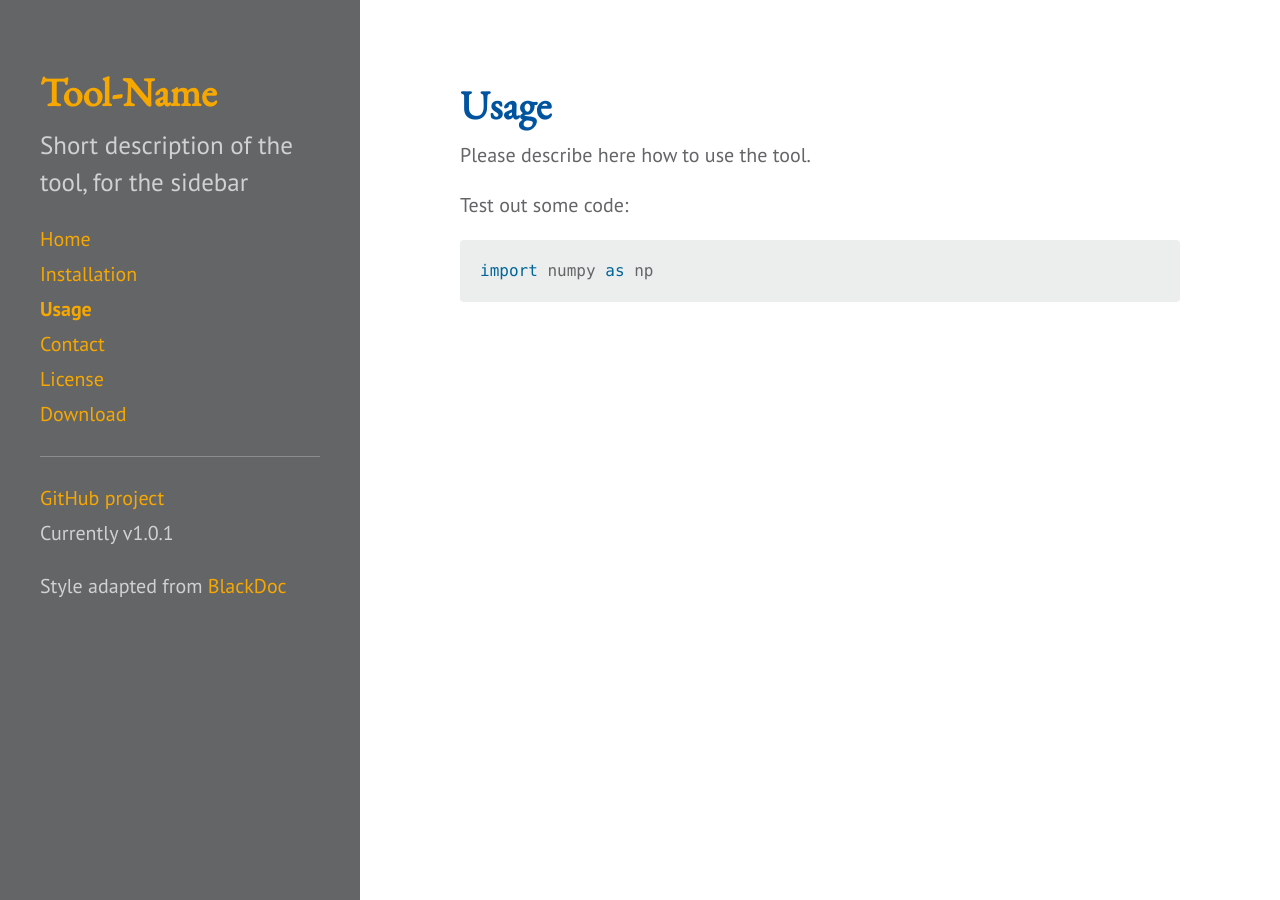
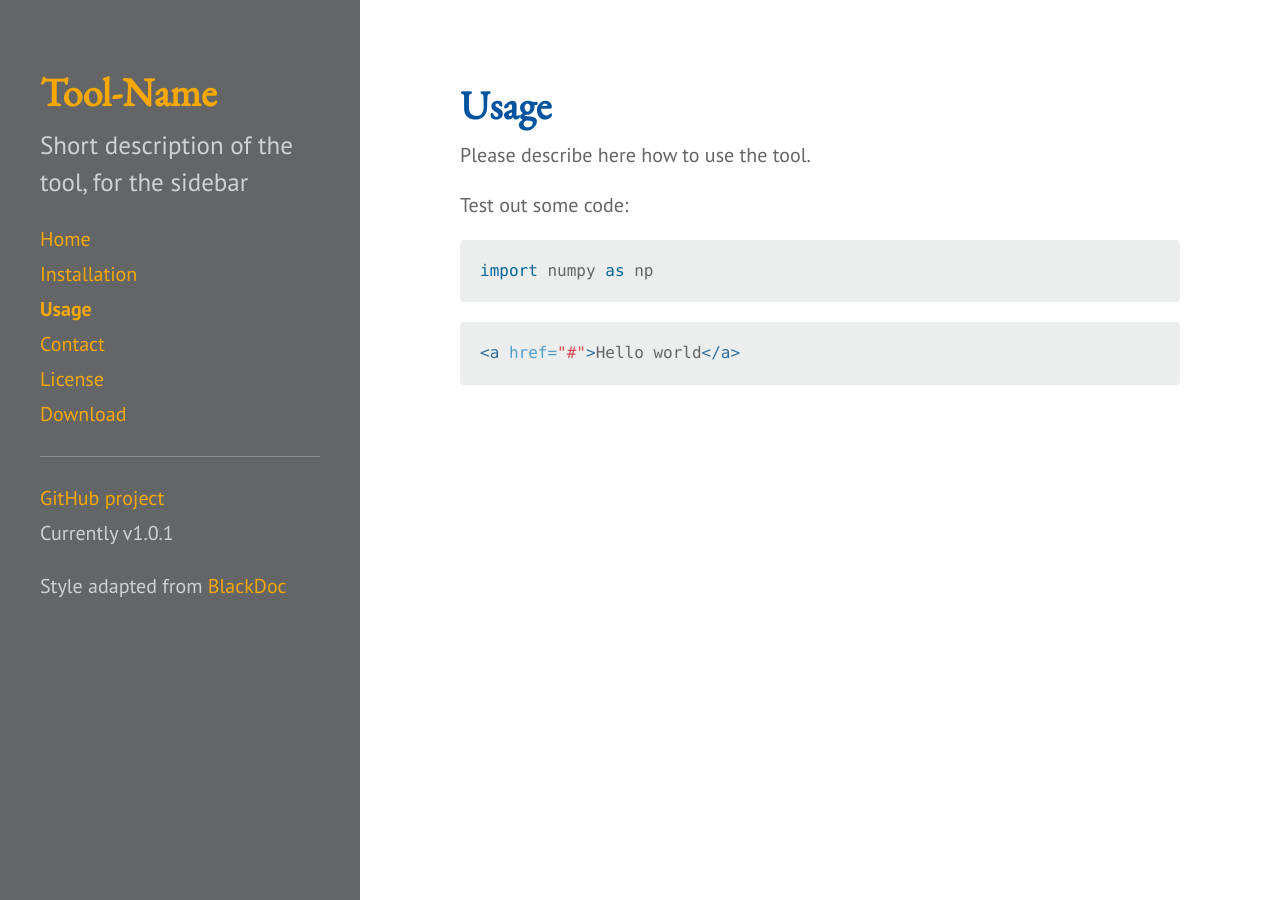
Before and after one commit to saezlab/dorothea, a Jekyll site: the page built from 2_usage.md, in a window 1280 px wide. Built offline with Jekyll 4.4.1, drawn with Linux system fonts in a browser that asks for light colours.

Commit message:
Update 2_usage.md

````diff
--- a/2_usage.md
+++ b/2_usage.md
@@ -10,3 +10,6 @@ Test out some code:
 ```python
 import numpy as np
 ```
+``` html
+<a href="#">Hello world</a>
+```
````
